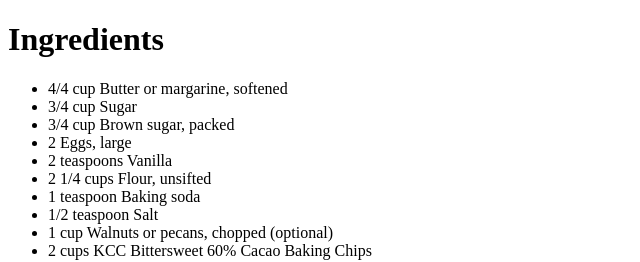
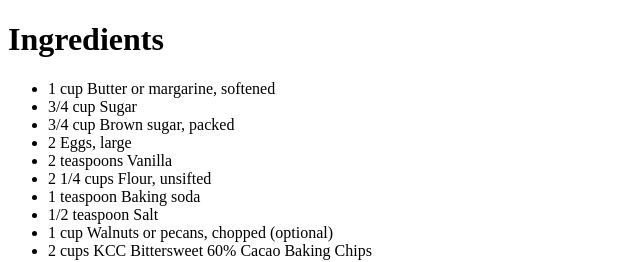
Before and after one commit to jrodriguezelias/website, a plain HTML site: page secret recipe.htm in a window 1280 px wide. Shown: the top 262 px of the page, 0-640 px from the left. Drawn offline with Linux system fonts and the light colour scheme.

Commit message:
back to 1 cup

```diff
--- a/secret recipe.htm
+++ b/secret recipe.htm
@@ -4,7 +4,7 @@
 
 <h1>Ingredients</h1>
 <ul>
-<li>4/4 cup Butter or margarine, softened</li>
+<li>1 cup Butter or margarine, softened</li>
 <li>3/4 cup Sugar</li>
 <li>3/4 cup Brown sugar, packed</li>
 <li>2 Eggs, large</li>
```
